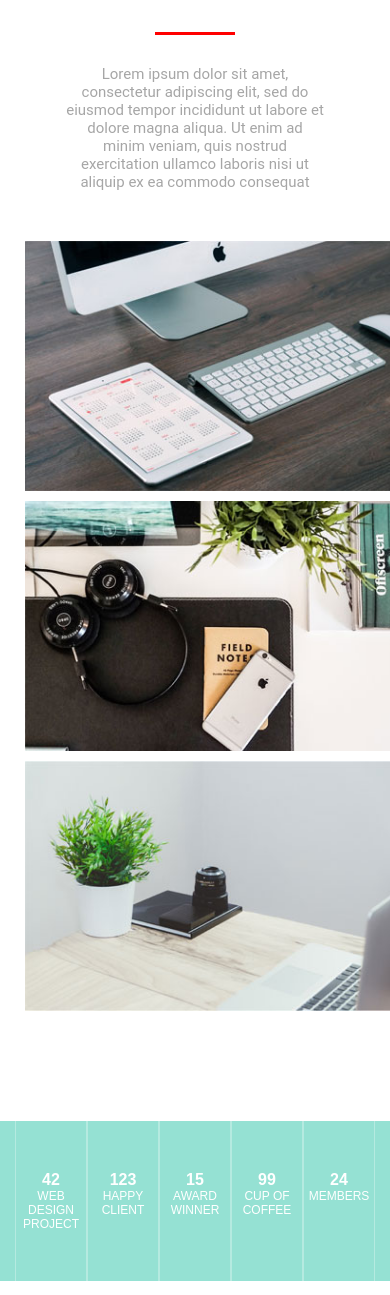
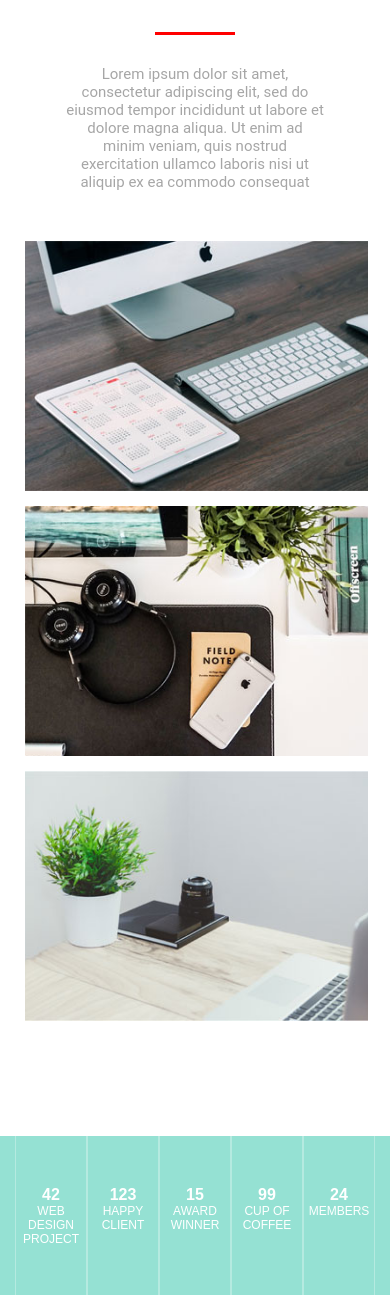
Before and after one commit to nguyenminhtuyen1998/layout-HTML-CSS, a PHP site: page / in a window 390 px wide. Shown: the part 561-1856 px from the top of the page. Run offline with PHP 8.4, Linux system fonts and the light colour scheme.

Commit message:
fix media

```diff
--- a/css/style.css
+++ b/css/style.css
@@ -1270,9 +1270,10 @@ button{
 
     .about-us-item{
         width: 100%;
-        margin: 0 15px;
         background-color: #95e1d3;
     }
+
+
 
     .logo{
         font-size: 20px;
@@ -1344,11 +1345,11 @@ button{
         display: flex;
         flex-direction: column;
         margin: 0 10px;
-        height: 10%;
+        padding-right: 27px;
     }
 
     .about-us-item{
-        margin-bottom: 10px;
+        margin-bottom: 15px;
     }
 
     .description-about-us{
```
